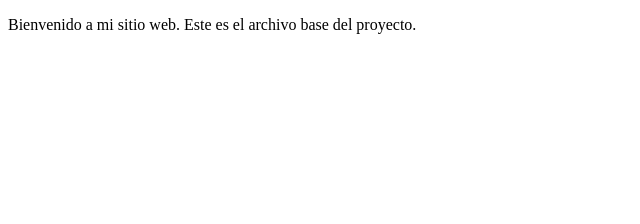
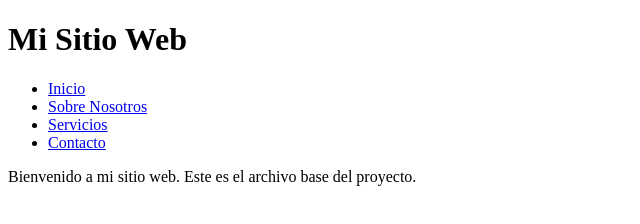
Before and after one commit to OmaRecalde/git-branch-exercise, a plain HTML site: page index.html in a window 1280 px wide. Shown: the whole page, without its empty margins (0-640 px from the left). Drawn offline with Linux system fonts and the light colour scheme.

Commit message:
Agregar header con navegación en feature/header

```diff
--- a/index.html
+++ b/index.html
@@ -6,6 +6,18 @@
     <title>Mi Sitio Web</title>
 </head>
 <body>
+    <header>
+        <h1>Mi Sitio Web</h1>
+        <nav>
+            <ul>
+                <li><a href="#">Inicio</a></li>
+                <li><a href="#">Sobre Nosotros</a></li>
+                <li><a href="#">Servicios</a></li>
+                <li><a href="#">Contacto</a></li>
+            </ul>
+        </nav>
+    </header>
+
     <p>Bienvenido a mi sitio web. Este es el archivo base del proyecto.</p>
 </body>
 </html>
```
